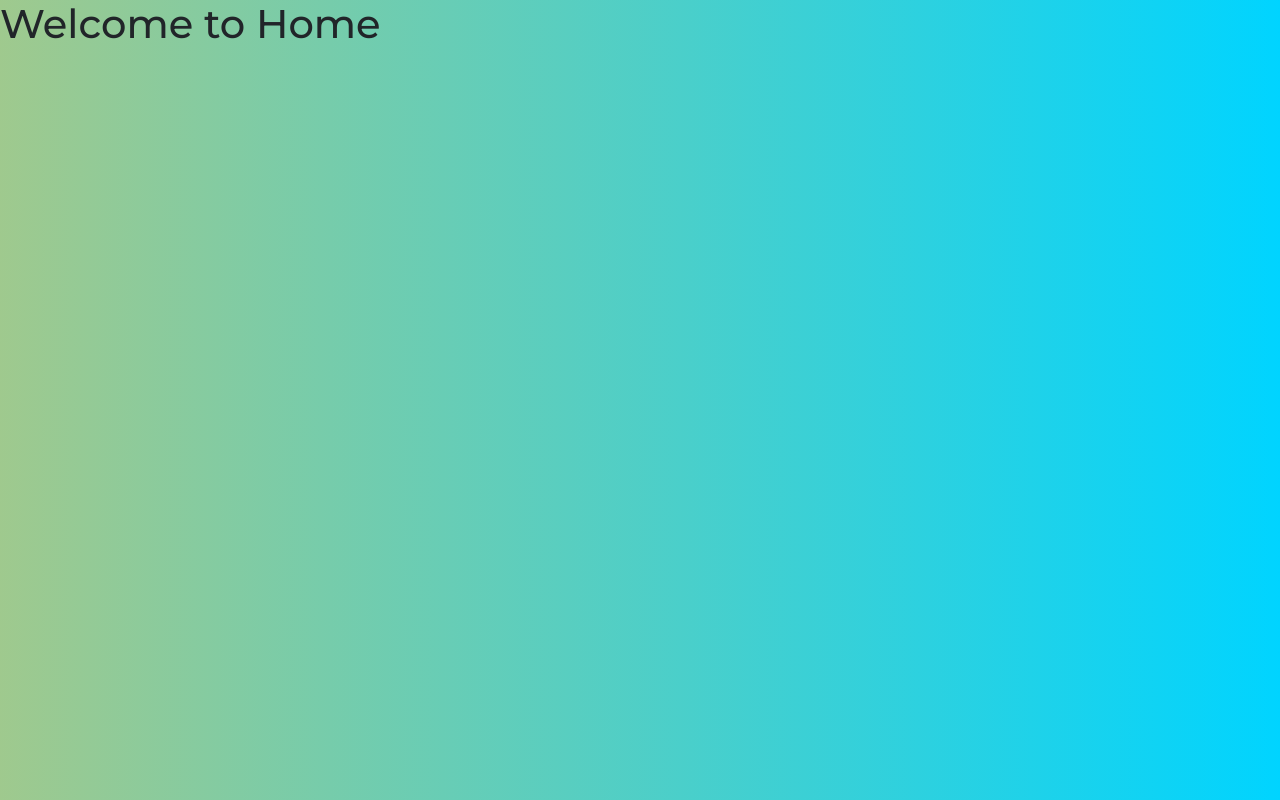
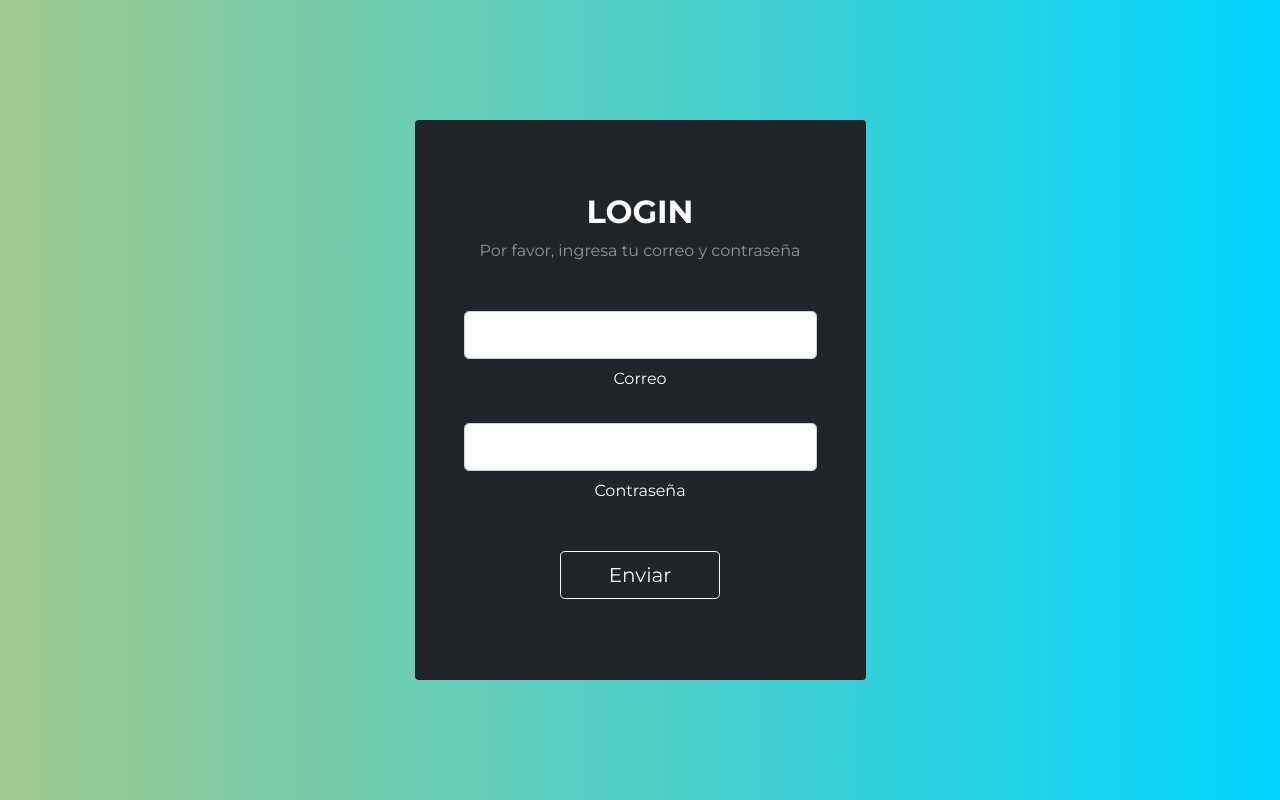
Before and after one commit to pacop0587/challenge-menu, a React (Vite) app: page /home in a window 1280 px wide. Built offline with nearby package versions, Linux system fonts and the light colour scheme.

Commit message:
Se agrego proteccion a las rutas

```diff
--- a/src/App.jsx
+++ b/src/App.jsx
@@ -3,13 +3,15 @@
 import Home from "./components/Home"
 
 function App() {
+	//Variable que verifica si existe un token guardado en localstorage
+	const sesionIniciada = localStorage.getItem('tokenUser');
 
   return (
     <>
 		<BrowserRouter >
 			  <Routes>
 				  <Route path='/' element={<Login />} />
-				  <Route path="/home" element = {<Home />} />
+				  <Route path="/home" element = {sesionIniciada ? <Home /> : <Login />} />
 			  </Routes>
       	</BrowserRouter>
     </>
```
